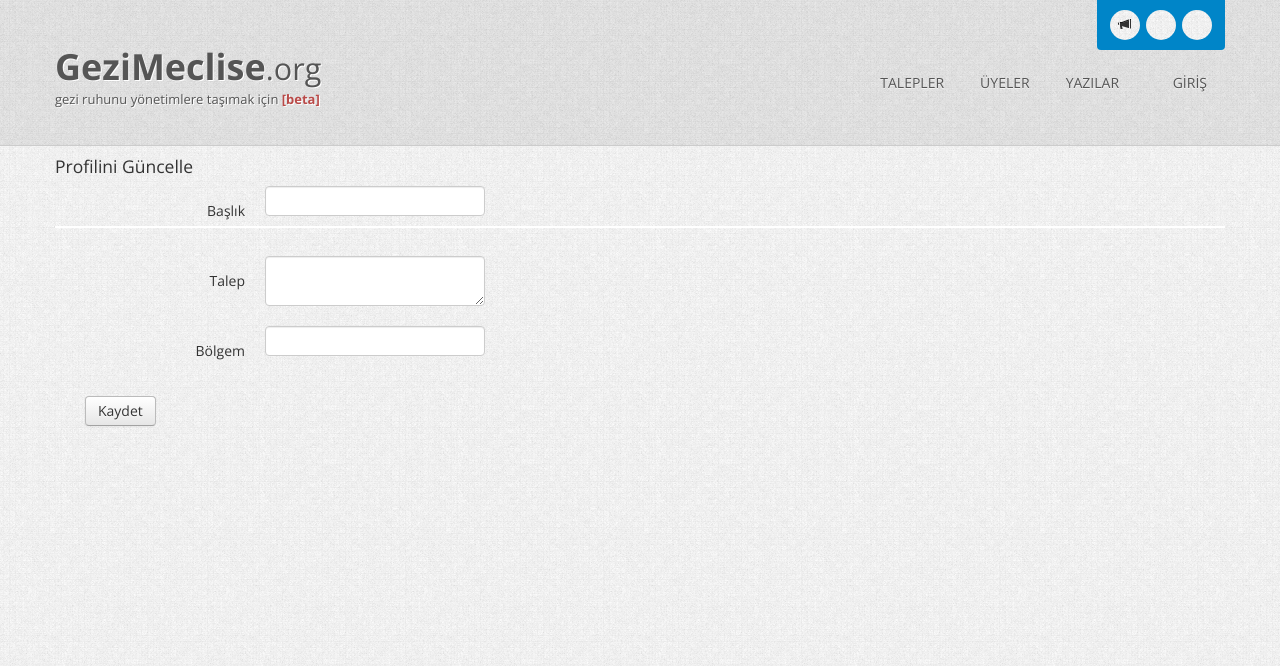
After one commit to zekzekus/GeziMeclise, a Django app: template gezimeclise/templates/causes/cause_create.html in a window 1280 px wide. The commit adds this page. Shown: the top 666 px of the page. Run offline with Django 3.2, Linux system fonts and the light colour scheme; the template is opened without the code that fills it, so the values that code supplies are empty, except form fields; tables that the repository leaves empty hold one stand-in row (values such as "Sample post"); form fields are guessed from the names that the template uses; parts of the project's set-up code (start-up, migrations or seed data) failed here and were passed over; some libraries are stand-ins or nearby versions.

Commit message:
cause add form and template

```diff
--- a/gezimeclise/causes/views.py
+++ b/gezimeclise/causes/views.py
@@ -23,6 +23,9 @@ class CausesListView(ListView):
     model = Cause
     template = "causes/causes_list.html"
     context_object_name = "causes"
+
+    def get_queryset(self):
+        return self.model.objects.filter(is_active=True)
 
 
 class CauseDetailView(DetailView):
@@ -50,7 +53,7 @@ class CauseDetailView(DetailView):
 class CauseCreateView(CreateView):
 
     model = Cause
-    template_name = "cause/cause_create.html"
+    template_name = "causes/cause_create.html"
     form_class = CauseUpdateForm
     success_url = "/"
 
--- /dev/null
+++ b/gezimeclise/templates/causes/cause_create.html
@@ -0,0 +1,33 @@
+{% extends "base.html" %}
+{% block content %}
+<p><h4>Profilini Güncelle</h4></p>
+<form class="form-horizontal" action="{% url 'cause_create' %}" method="post">{% csrf_token %}
+  <div class="control-group">
+      <div class="span6">
+
+  <div class="control-group">
+    <label class="control-label"><h5>Başlık</h5></label>
+    <div class="controls">
+      {{form.title}}
+    </div>
+  </div>
+  <div class="control-group">
+    <label class="control-label"><h5>Talep</h5></label>
+    <div class="controls">
+      {{form.description}}
+    </div>
+  </div>
+  <div class="control-group">
+    <label class="control-label"><h5>Bölgem</h5></label>
+    <div class="controls">
+      {{form.region}}
+    </div>
+  </div>
+<button type="submit" class="btn">Kaydet</button>
+ </form>
+
+{% endblock %}>
+{% block footer %}
+<script src="{{STATIC_URL}}js/jquery-min.js"></script>
+<script src="{{STATIC_URL}}js/jquery.tagsinput.js"></script>
+{% endblock %}
--- a/gezimeclise/templates/causes/cause_list.html
+++ b/gezimeclise/templates/causes/cause_list.html
@@ -5,8 +5,9 @@
         <section id="blog">
             <div class="hgroup">
                 <h1> Talepler </h1>
+                <a href="{% url 'cause_create' %}" class="btn btn-success"> Yeni Talep oluştur</a>
             </div>
-        {% for i in causes%}
+        {% for i in causes %}
         <div class="row">
             <div id="leftcol" class="span8">
                 <article class="post">
@@ -25,7 +26,7 @@
                     <div class="post_content">
                     <p>{{i.description}}</p>
 
-                    <a href="{% url 'cause_detail' slug=i.slug %}" class="btn btn-primary">Talebe git</a>
+
                     </div>
                 </article>
             </div>
```
